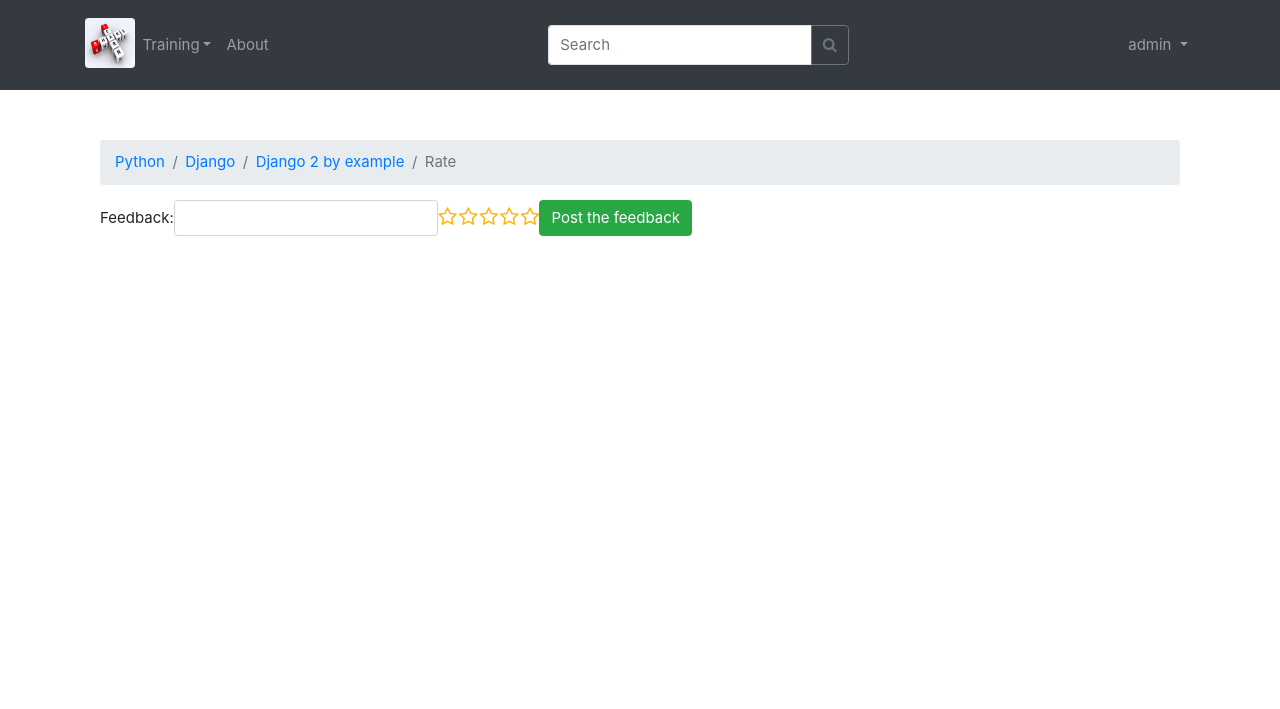
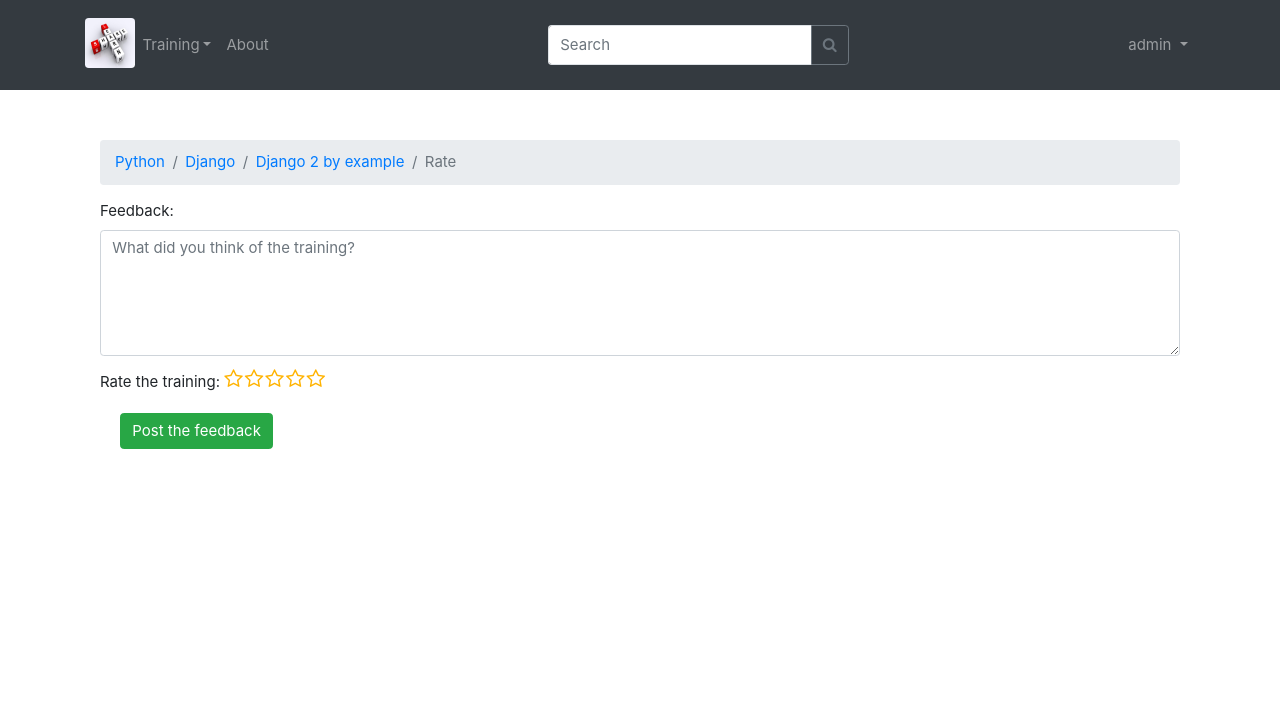
Before and after one commit to ihcarp/site, a Django app: page /4/4/1/feedback/ in a window 1280 px wide. Shown: the top 709 px of the page. Run offline with Django 3.2, Linux system fonts and the light colour scheme; a user stored in the database is signed in; data comes from the database, SQL or seed files in the repository; both versions use the stored data as it was after the commit; some libraries are stand-ins or nearby versions; some web fonts are replaced.

```diff
--- a/mysite/templates/trainings/submit_feedback.html
+++ b/mysite/templates/trainings/submit_feedback.html
@@ -30,7 +30,8 @@
 	clear: both;
 }
 .star-rating__ico{
-	float: right;
+    float: right;
+    margin-bottom:0px;
 	padding-left: 2px;
 	cursor: pointer;
 	color: #FFB300;
@@ -50,9 +51,11 @@
 </style>
 {% endblock %}
 
-<form class="form-inline my-2 my-lg-0" action="{% url 'submit_feedback' post.topic.language.id post.topic.id post.id %}" method="post" accept-charset="utf-8">
+<form class="form my-2 my-lg-0" action="{% url 'submit_feedback' post.topic.language.id post.topic.id post.id %}" method="post" accept-charset="utf-8">
         {% csrf_token %} {% include 'includes/form.html' %}
-<div class="star-rating">
+
+    <div><span class="text-mute">Rate the training:</span>
+    <span class="star-rating">
     <div class="star-rating__wrap">
       <input class="star-rating__input" id="star-rating-5" type="radio" name="rating" value="5"/>
       <label class="star-rating__ico fa fa-star-o fa-lg" for="star-rating-5" title="5 out of 5 stars"></label>
@@ -65,13 +68,9 @@
       <input class="star-rating__input" id="star-rating-1" type="radio" name="rating" value="1"/>
       <label class="star-rating__ico fa fa-star-o fa-lg" for="star-rating-1" title="1 out of 5 stars"></label>
     </div>
-  </div>
-  <button type="submit" class="btn btn-success">Post the feedback</button>
+</span>
+</div>
+  <button type="submit" class="btn btn-success" style="margin: 20px">Post the feedback</button>
 </form>
 
-<!-- <form method="post" class="mb-4">
-        {% csrf_token %} {% include 'includes/form.html' %}
-        <button type="submit" class="btn btn-success">Post the feedback</button>
-    </form> -->
-
 {% endblock %}
--- a/mysite/trainings/forms.py
+++ b/mysite/trainings/forms.py
@@ -42,6 +42,10 @@ class CommentForm(forms.ModelForm):
 
 
 class FeedbackForm(forms.ModelForm):
+    feedback =forms.CharField(
+        widget=forms.Textarea(
+            attrs={'rows': 5, 'placeholder': 'What did you think of the training?'}
+        ),)
     class Meta:
         model = Feedback
         fields =['feedback']
```
Also changed, not shown: mysite/db.sqlite3.
